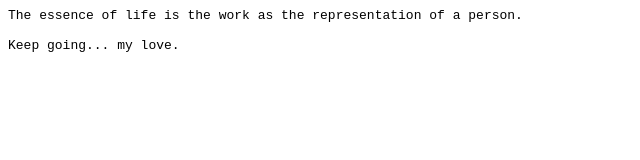
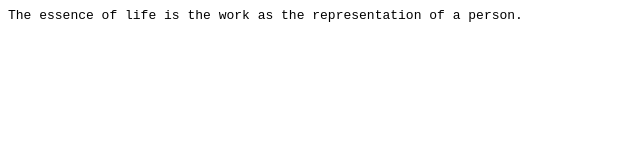
Before and after one commit to yangliu28/yangliu28.github.io, a plain HTML site: page index.html in a window 1280 px wide. Shown: the whole page, without its empty margins (0-640 px from the left). Drawn offline with Linux system fonts and the light colour scheme.

Commit message:
Nothing else matters.

```diff
--- a/index.html
+++ b/index.html
@@ -11,7 +11,5 @@ body {
 <body>
 The essence of life is the work as the representation of a person.
 <br/><br/>
-Keep going... my love.
-<br/><br/>
 </body>
 </html>
```
